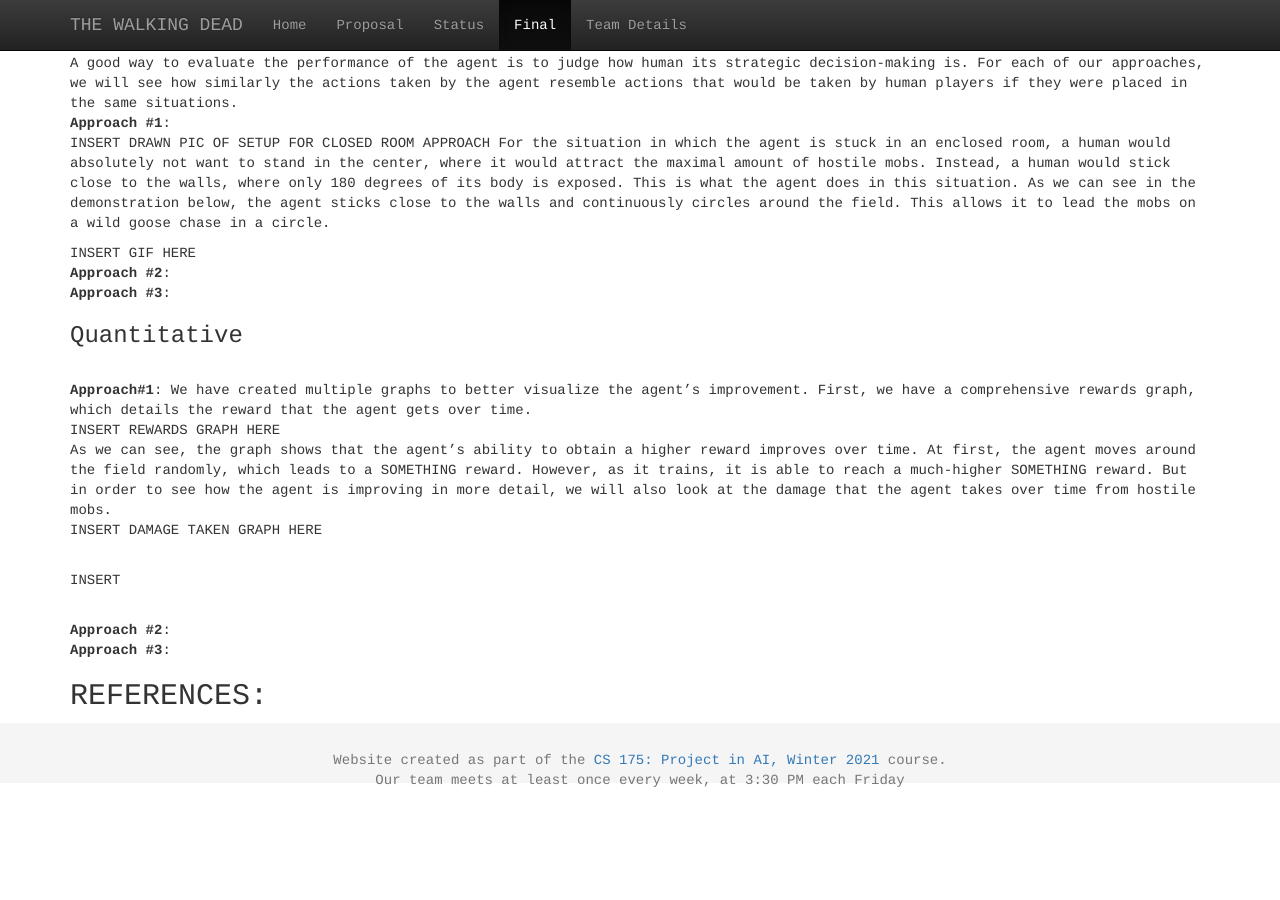
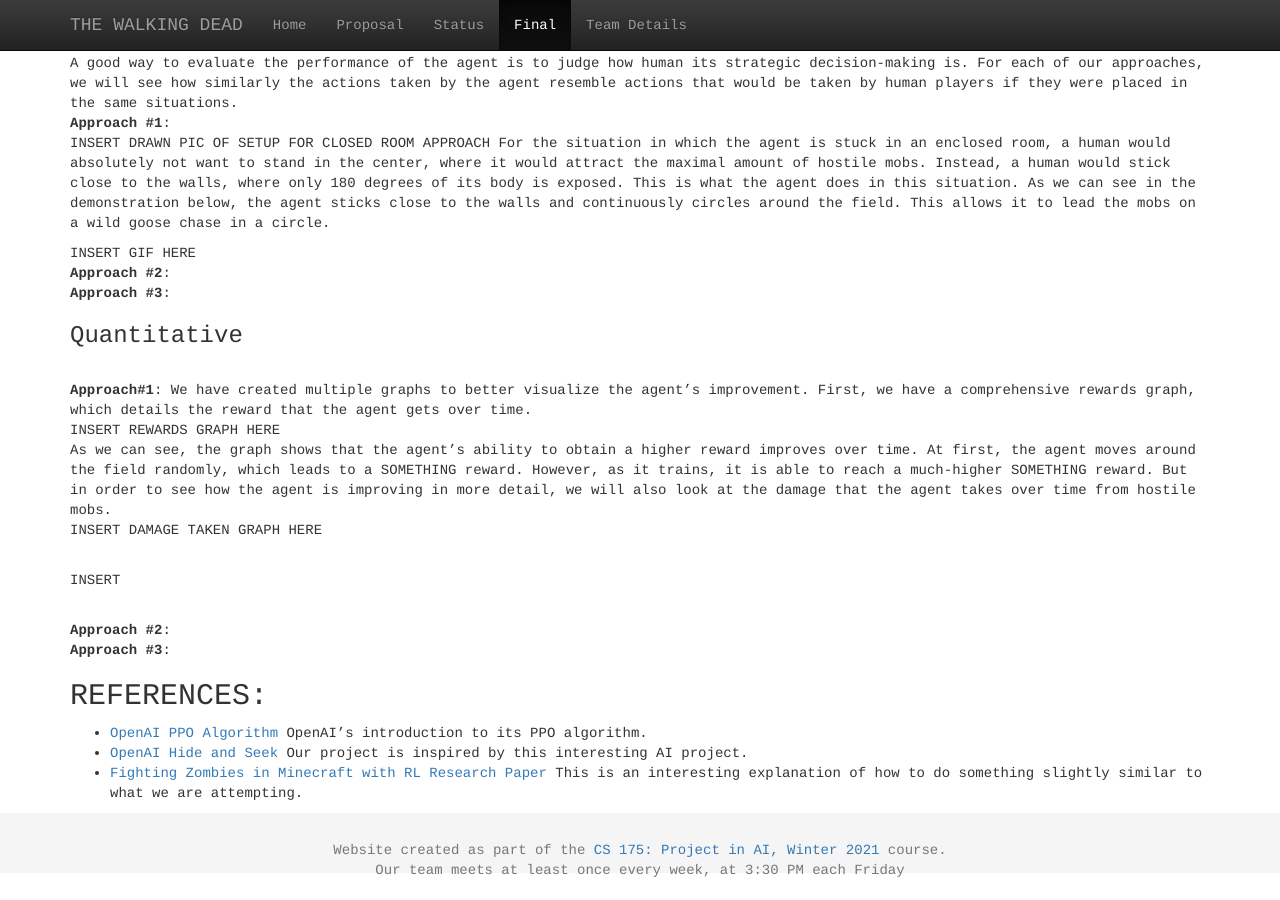
Before and after one commit to rayoh123/Moobloom, a Jekyll site: the page built from docs/final.md, in a window 1280 px wide and 900 px high, scrolled down 890 px. Built offline with Jekyll 4.4.1, drawn with Linux system fonts in a browser that asks for light colours; before the commit the page ends 1700 px from its top, so only the background shows below that.

Commit message:
Update final.md

```diff
--- a/docs/final.md
+++ b/docs/final.md
@@ -62,3 +62,7 @@
 
 
 ## REFERENCES:
+- [OpenAI PPO Algorithm](https://openai.com/blog/openai-baselines-ppo/) OpenAI's introduction to its PPO algorithm.
+- [OpenAI Hide and Seek](https://www.youtube.com/watch?v=Lu56xVlZ40M) Our project is inspired by this interesting AI project.
+- [Fighting Zombies in Minecraft with RL Research Paper](http://cs229.stanford.edu/proj2016/report/UdagawaLeeNarasimhan-FightingZombiesInMinecraftWithDeepReinforcementLearning-report.pdf)
+This is an interesting explanation of how to do something slightly similar to what we are attempting.
```
